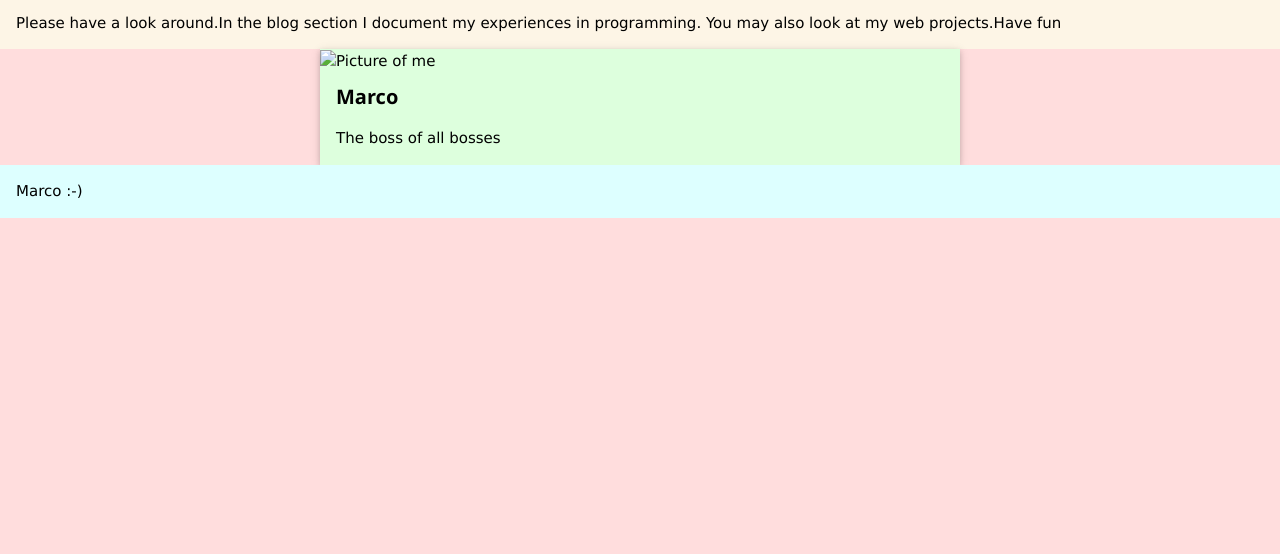
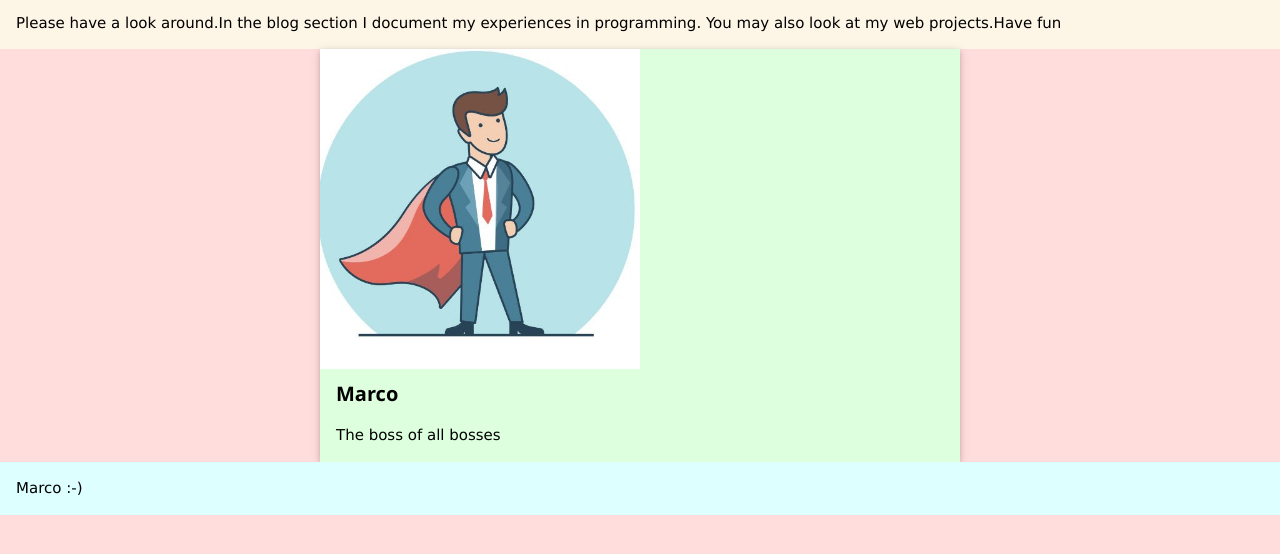
Before and after one commit to kang04/mysite, a plain HTML site: page index.html in a window 1280 px wide. Shown: the part 216-770 px from the top of the page. Drawn offline with nearby package versions, Linux system fonts and the light colour scheme.

Commit message:
Update index.html

```diff
--- a/index.html
+++ b/index.html
@@ -33,7 +33,7 @@
                     in programming. You may also look at my web projects.Have fun</p>
                 </div>
                 <div class="w3-card center w3-pale-green"  style="width:50%">
-                    <img  src="images/marco.jpg"  alt="Picture of me" width="50%" >
+                    <img  src="marco.jpg"  alt="Picture of me" width="50%" >
 
                 <div class="w3-container">
                     <h4><b>Marco</b></h4>
```
